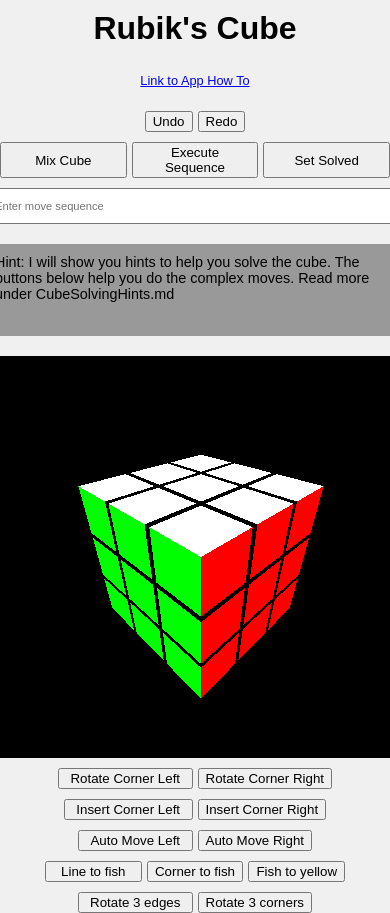
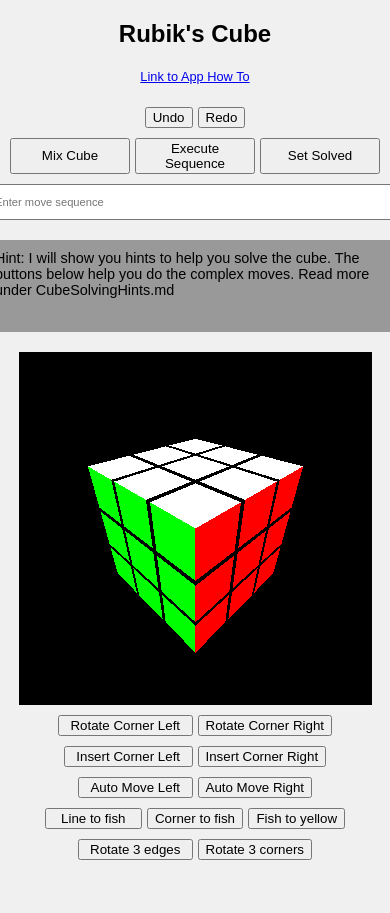
Before and after one commit to aadimiro/Rubik, a Flask app: page / in a window 390 px wide; the page is wider, and only the part inside the window is pictured. After the commit the page ends 860 px from the top of that part, so only its background shows below. Run offline with Flask 3, Linux system fonts and the light colour scheme.

Commit message:
Add responsive styles for smartphones in CSS

```diff
--- a/rubiks-cube-app/src/static/css/styles.css
+++ b/rubiks-cube-app/src/static/css/styles.css
@@ -73,3 +73,21 @@ canvas {
     overflow: hidden; /* Hide overflow */
     padding: 10px; /* Add padding to the border */
 }
+
+/* Media query for smartphones */
+@media (max-width: 400px) {
+    body {
+        justify-content: flex-start;
+        padding: 10px;
+    }
+
+    #cubeCanvas {
+        width: 90vw;
+        height: 90vw;
+        margin-top: 10px;
+    }
+
+    .title {
+        font-size: 1.5em;
+    }
+}
```
